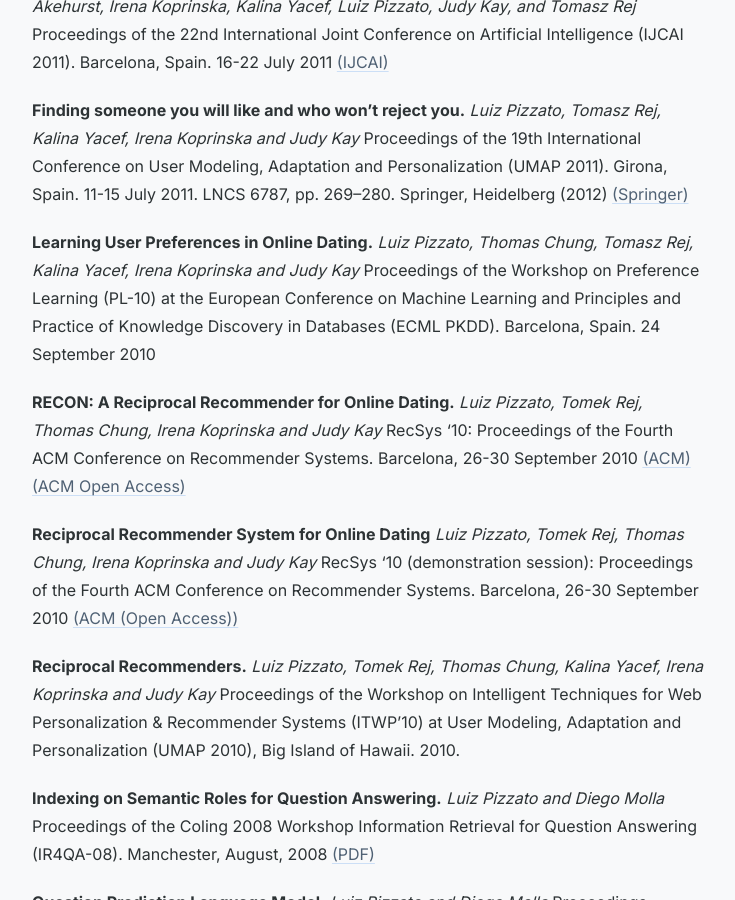
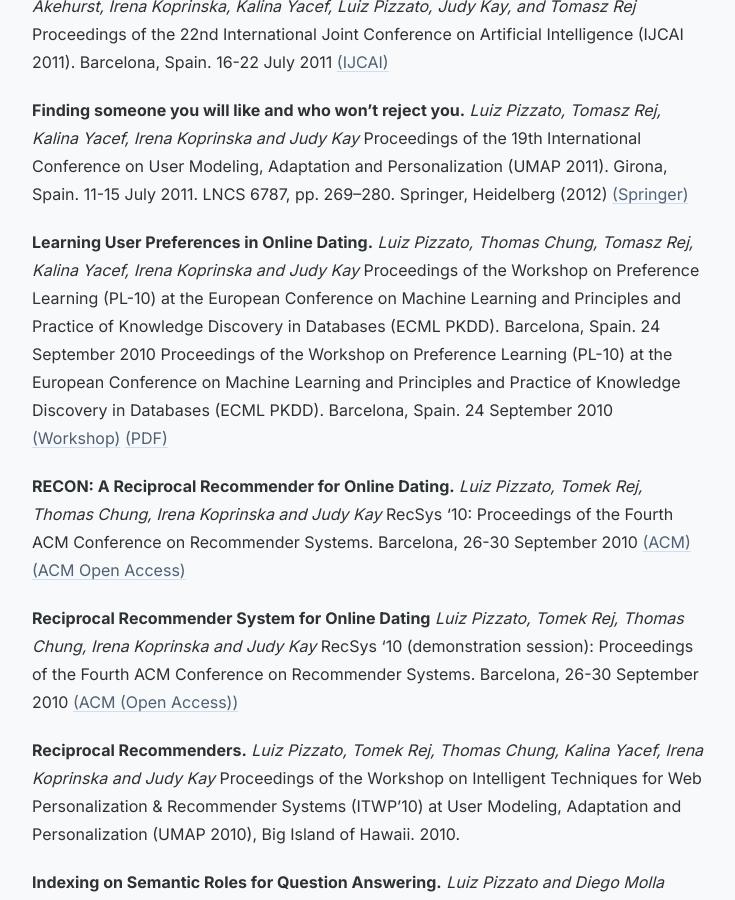
Before and after one commit to pizzato/pizzato.github.io, a Jekyll site: the page built from publications/index.markdown, in a window 1280 px wide and 900 px high, scrolled down 4992 px. Shown: the whole window, without its empty margins (272-1007 px from the left). Built offline with Jekyll 4.4.1, drawn with Linux system fonts in a browser that asks for light colours.

Commit message:
fix: add Wayback Machine workshop link and local PDF for PL-10 paper
Co-Authored-By: Claude Sonnet 4.5 <noreply@anthropic.com>

```diff
--- a/publications/index.markdown
+++ b/publications/index.markdown
@@ -237,8 +237,8 @@ Proceedings of the 19th International Conference on User Modeling, Adaptation an
 **Learning User Preferences in Online Dating.**
 _Luiz Pizzato, Thomas Chung, Tomasz Rej, Kalina Yacef, Irena Koprinska and Judy Kay_
 Proceedings of the Workshop on Preference Learning (PL-10) at the European Conference on Machine Learning and Principles and Practice of Knowledge Discovery in Databases (ECML PKDD). Barcelona, Spain. 24 September 2010
-
-
+Proceedings of the Workshop on Preference Learning (PL-10) at the European Conference on Machine Learning and Principles and Practice of Knowledge Discovery in Databases (ECML PKDD). Barcelona, Spain. 24 September 2010
+[(Workshop)](https://web.archive.org/web/20151130092112/https://www.ke.tu-darmstadt.de/events/PL-10/) [(PDF)]({{ site.url }}/assets/pdf/papers/ECML-PKDD-PL-10-8-Pizzato.pdf)
 
 
 
```
Also changed, not shown: 1 other file.
